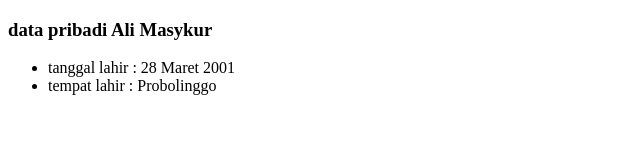
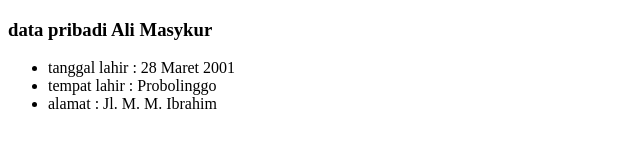
Before and after one commit to AliMasykur10/latihan01git, a plain HTML site: page index.html in a window 1280 px wide. Shown: the whole page, without its empty margins (0-640 px from the left). Drawn offline with Linux system fonts and the light colour scheme.

Commit message:
menabahkan data tempat tinggal

```diff
--- a/index.html
+++ b/index.html
@@ -11,6 +11,7 @@
     <ul>
       <li>tanggal lahir : 28 Maret 2001</li>
       <li>tempat lahir : Probolinggo</li>
+      <li>alamat : Jl. M. M. Ibrahim</li>
     </ul>
   </body>
 </html>
```
